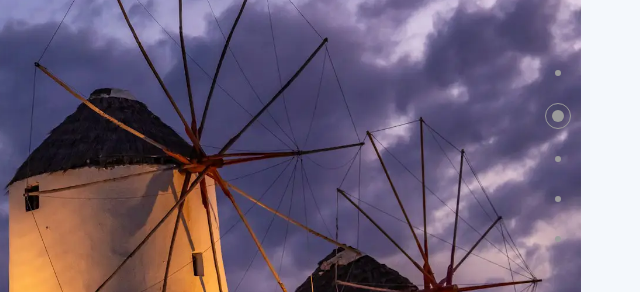
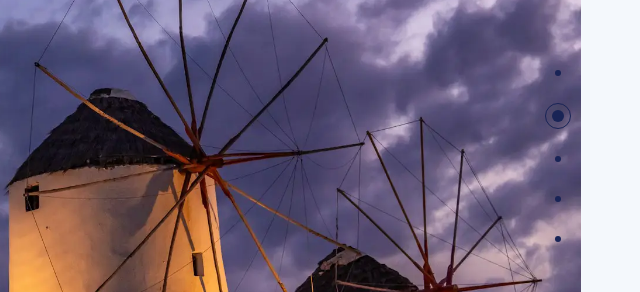
Before and after one commit to Ntinos47/Biancasetta, a plain HTML site: page index.html in a window 1280 px wide. Shown: the part 4438-4730 px from the top of the page, 620-1260 px from the left. Drawn offline with Linux system fonts and the light colour scheme.

Commit message:
Color Carousel Fix

```diff
--- a/common/css/format.css
+++ b/common/css/format.css
@@ -300,10 +300,10 @@ a, a:hover, a:focus {
   }
 }
 .bianca .main-gallery .slick-dots li button {
-  background: #9A9A9A;
+  background: #192456;
 }
 .bianca .main-gallery .slick-dots li.slick-active {
-  border-color: #9A9A9A;
+  border-color: #192456;
 }
 
 
```
